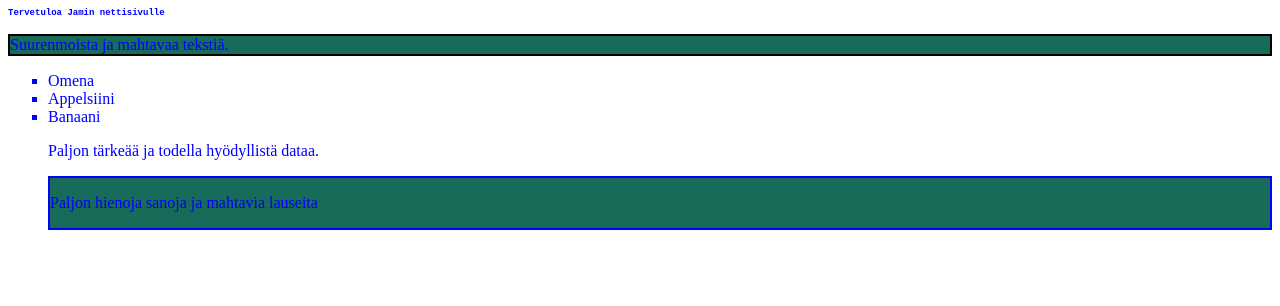
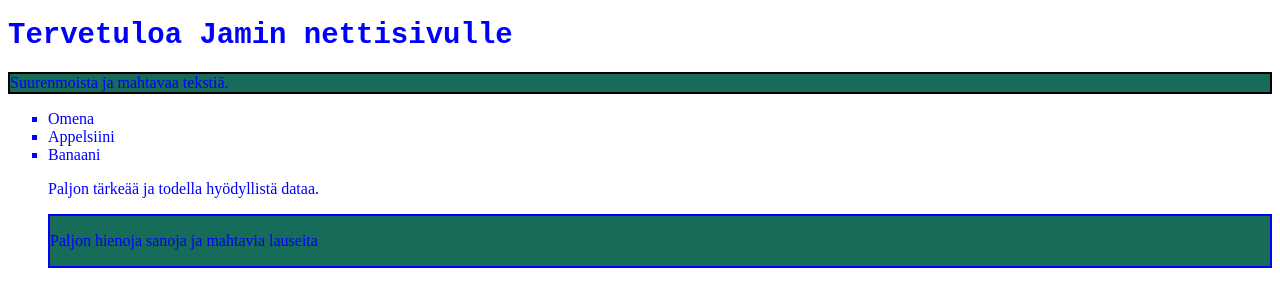
Before and after one commit to HalonJam/HalonJam.github.io, a plain HTML site: page Module3/index.html in a window 1280 px wide. Drawn offline with Linux system fonts and the light colour scheme.

Commit message:
Update styles.css

```diff
--- a/Module3/styles.css
+++ b/Module3/styles.css
@@ -4,7 +4,7 @@
   border: 2px solid #000;
 }
 .header-example {
-  font-size: 9px;
+  font-size: 29px;
   font-family: 'Courier New';
   color:blue;
 }
```
